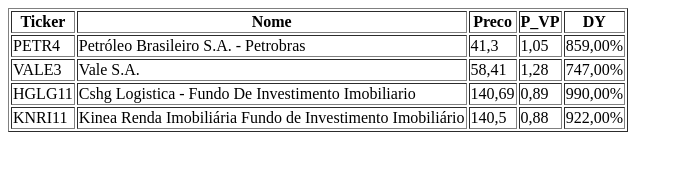
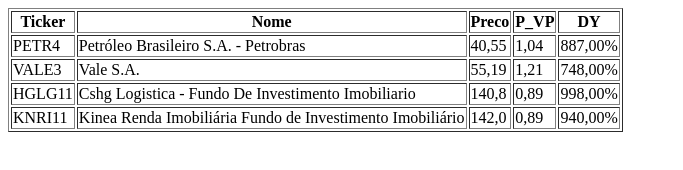
Before and after one commit to HMC-BR/Meus-Indicadores, a plain HTML site: page index.html in a window 1280 px wide. Shown: the whole page, without its empty margins (0-683 px from the left). Drawn offline with Linux system fonts and the light colour scheme.

Commit message:
Deploying to gh-pages from @ HMC-BR/Meus-Indicadores@70cb5b13dfe45049904bfc1f3a3edbf1960056a6 🚀

```diff
--- a/index.html
+++ b/index.html
@@ -10,4 +10,4 @@
                 <th>P_VP</th>
                 <th>DY</th>
             </tr>
-    <tr><td>PETR4</td><td>Petróleo Brasileiro S.A. - Petrobras</td><td>41,3</td><td>1,05</td><td>859,00%</td></tr><tr><td>VALE3</td><td>Vale S.A.</td><td>58,41</td><td>1,28</td><td>747,00%</td></tr><tr><td>HGLG11</td><td>Cshg Logistica - Fundo De Investimento Imobiliario</td><td>140,69</td><td>0,89</td><td>990,00%</td></tr><tr><td>KNRI11</td><td>Kinea Renda Imobiliária Fundo de Investimento Imobiliário</td><td>140,5</td><td>0,88</td><td>922,00%</td></tr></table></body></html>
+    <tr><td>PETR4</td><td>Petróleo Brasileiro S.A. - Petrobras</td><td>40,55</td><td>1,04</td><td>887,00%</td></tr><tr><td>VALE3</td><td>Vale S.A.</td><td>55,19</td><td>1,21</td><td>748,00%</td></tr><tr><td>HGLG11</td><td>Cshg Logistica - Fundo De Investimento Imobiliario</td><td>140,8</td><td>0,89</td><td>998,00%</td></tr><tr><td>KNRI11</td><td>Kinea Renda Imobiliária Fundo de Investimento Imobiliário</td><td>142,0</td><td>0,89</td><td>940,00%</td></tr></table></body></html>
```
